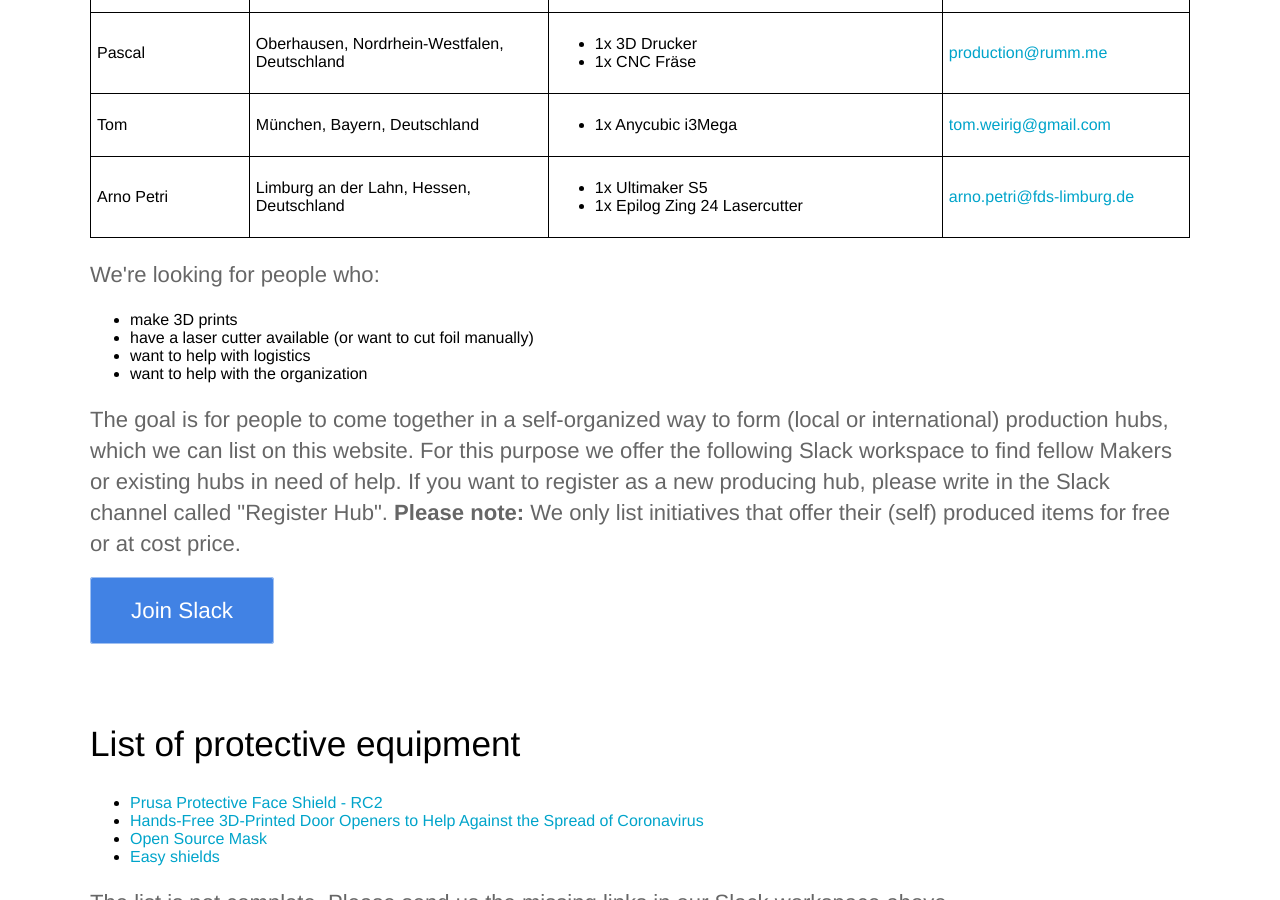
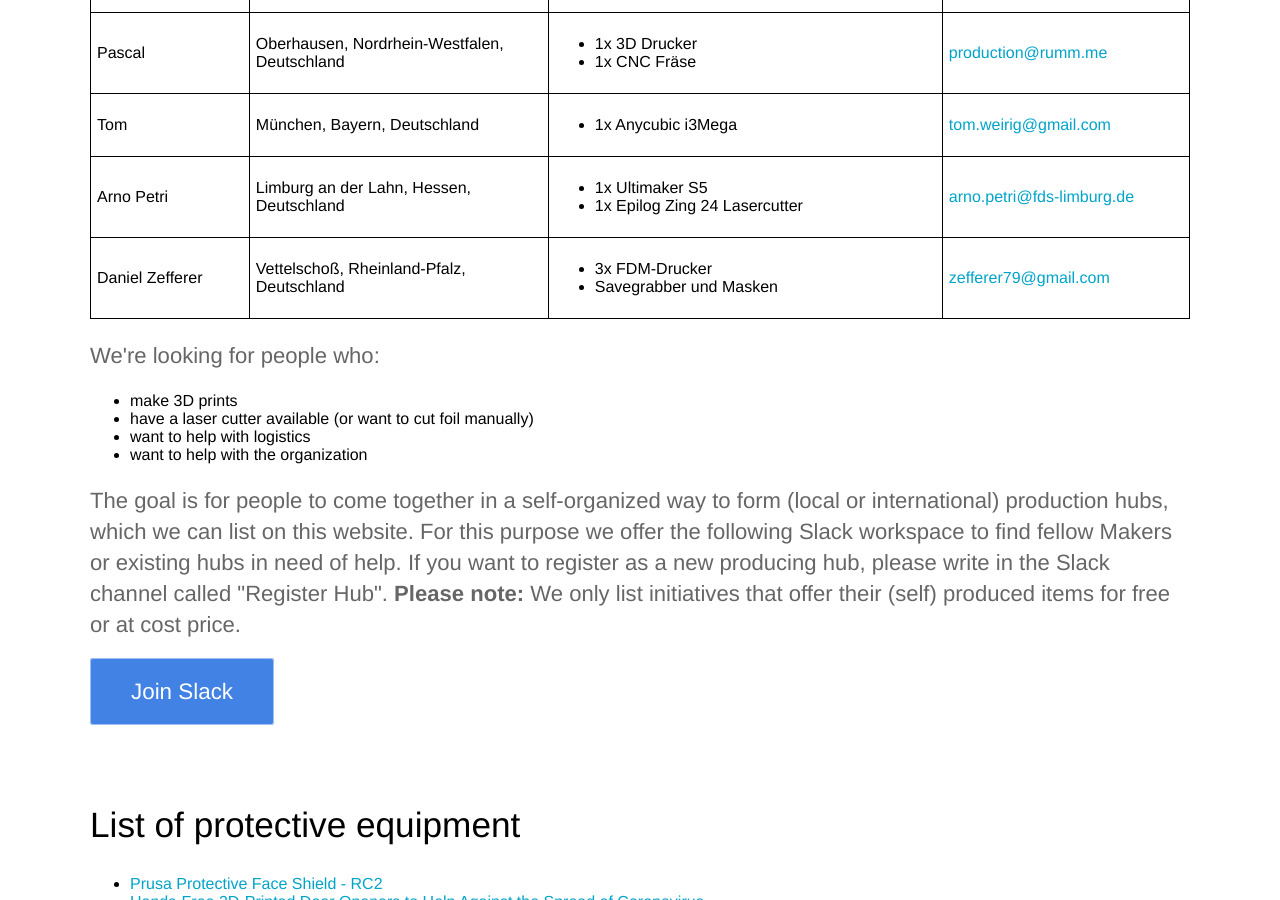
Before and after one commit to CloudCannon/hydra-jekyll-template, a Jekyll site: the page built from en/index.html, in a window 1280 px wide and 900 px high, scrolled down 3470 px. Built offline with Jekyll 4.4.1, drawn with Linux system fonts in a browser that asks for light colours.

Commit message:
ADD entry

```diff
--- a/_data/makers.yml
+++ b/_data/makers.yml
@@ -151,6 +151,15 @@ en:
       - 1x Ultimaker S5
       - 1x Epilog Zing 24 Lasercutter
     contact: '<a href="mailto:arno.petri@fds-limburg.de">arno.petri@fds-limburg.de</a>'
+  - name: Daniel Zefferer
+    country: Deutschland
+    # State / region is optional
+    state: Rheinland-Pfalz
+    city: Vettelschoß
+    capacity:
+      - 3x FDM-Drucker
+      - Savegrabber und Masken
+    contact: '<a href="mailto:zefferer79@gmail.com">zefferer79@gmail.com</a>'
 # Copy the block above and repeat =)
 de:
   - name: Carsten
@@ -315,4 +324,13 @@ de:
       - 1x Ultimaker S5
       - 1x Epilog Zing 24 Lasercutter
     contact: '<a href="mailto:arno.petri@fds-limburg.de">arno.petri@fds-limburg.de</a>'
+  - name: Daniel Zefferer
+    country: Deutschland
+    # State / region is optional
+    state: Rheinland-Pfalz
+    city: Vettelschoß
+    capacity:
+      - 3x FDM-Drucker
+      - Savegrabber und Masken
+    contact: '<a href="mailto:zefferer79@gmail.com">zefferer79@gmail.com</a>'
 # Copy the block above and repeat =)
```
